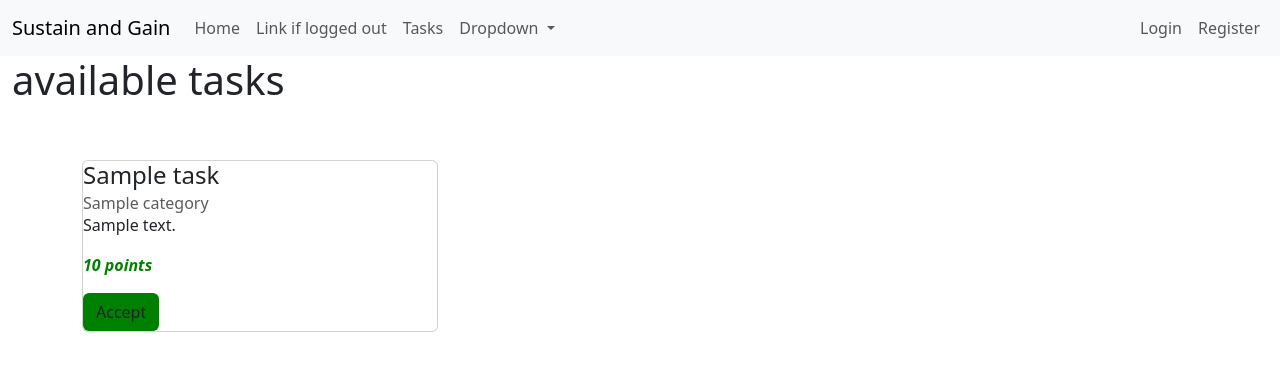
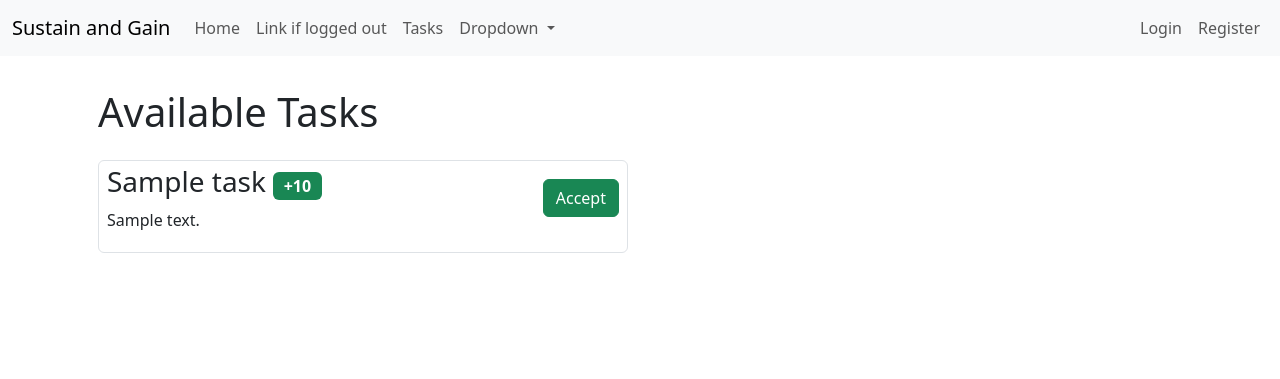
Before and after one commit to sustainabilityproject/sustainandgain.fun, a Django app: template templates/tasks/index.html in a window 1280 px wide. Shown: the top 379 px of the page. Run offline with Django 4.2, Linux system fonts and the light colour scheme; the template is opened without the code that fills it: most values are stand-ins (such as "Sample title", 1, 10 or a date in 2020); some libraries are stand-ins or nearby versions.

Commit message:
Redesign available tasks

```diff
--- /dev/null
+++ b/templates/tasks/_task_card.html
@@ -0,0 +1,14 @@
+<div class="col-6 mt-3">
+    <div class="d-flex justify-content-between px-2 py-1 border rounded">
+        <div class="d-flex flex-column">
+            <h3>{{ title }} <span
+                    class="badge text-bg-success fs-6">+{{ points }}</span></h3>
+            <p>{{ description }}</p>
+        </div>
+        <div class="my-auto">
+            <form method="get" action="{{ action_url }}">
+                <input type="submit" value="{{ action_text }}" class="btn btn-success">
+            </form>
+        </div>
+    </div>
+</div>
--- a/templates/tasks/index.html
+++ b/templates/tasks/index.html
@@ -1,50 +1,23 @@
 <head>
-
-    {% extends 'base.html'%}
-    {% block title%}Tasks{%endblock%}
-
-    <!--
-    ------Copyright for cards template-----
-    Copyright (c) 2023 by david echeverri (https://codepen.io/modelsofidentity/pen/gRaXPg)
-    Permission is hereby granted, free of charge, to any person obtaining a copy of this software and associated documentation files (the "Software"), to deal in the Software without restriction, including without limitation the rights to use, copy, modify, merge, publish, distribute, sublicense, and/or sell copies of the Software, and to permit persons to whom the Software is furnished to do so, subject to the following conditions:
-    The above copyright notice and this permission notice shall be included in all copies or substantial portions of the Software.
-    THE SOFTWARE IS PROVIDED "AS IS", WITHOUT WARRANTY OF ANY KIND, EXPRESS OR IMPLIED, INCLUDING BUT NOT LIMITED TO THE WARRANTIES OF MERCHANTABILITY, FITNESS FOR A PARTICULAR PURPOSE AND NONINFRINGEMENT. IN NO EVENT SHALL THE AUTHORS OR COPYRIGHT HOLDERS BE LIABLE FOR ANY CLAIM, DAMAGES OR OTHER LIABILITY, WHETHER IN AN ACTION OF CONTRACT, TORT OR OTHERWISE, ARISING FROM, OUT OF OR IN CONNECTION WITH THE SOFTWARE OR THE USE OR OTHER DEALINGS IN THE SOFTWARE.
-    -->
-
+    {% extends 'base.html' %}
+    {% block title %}Available Tasks{% endblock %}
 </head>
 
 {% block content %}
-{% if tasks_list %}
-<h1>available tasks</h1>
-  <div class="py-5">
-    <div class="container">
-      <div class="row hidden-md-up">
-
-        {% for task in tasks_list %}
-
-        <div class="col-md-4">
-          <div class="card">
-            <div class="card-block">
-              <h4 class="card-title">{{ task.title }}</h4>
-              <h6 class="card-subtitle text-muted">{{ task.category }}</h6>
-              <p class="card-text p-y-1">{{ task.description }}</p>
-              <p class="card-text p-y-1" style="color: green; font-style: italic; font-weight: bolder">{{ task.points }} points</p>
-                <a href="{% url 'accept_task' task.pk %}"><button class = "btn btn=primary" style = "background-color: green">Accept</button></a>
-
-
-
-            </div>
-          </div>
+    <div class="container mx-auto">
+        <div class="active p-3 mt-3">
+            <h1>Available Tasks</h1>
+            {% if tasks_list %}
+                <div class="row">
+                    {% for task in tasks_list %}
+                        {% url 'accept_task' task.id as action_url %}
+                        {% include 'tasks/_task_card.html' with title=task.title description=task.description points=task.points action_text="Accept" %}
+                    {% endfor %}
+                </div>
+            {% else %}
+                <p>No tasks are currently available :(</p>
+            {% endif %}
         </div>
-
-        {% endfor %}
-
-      </div>
     </div>
-  </div>
-
-    {% else %}
-    <p>No tasks are currently available :(</p>
-
-{% endif %}
+    </div>
 {% endblock %}
```
Also changed, not shown: templates/tasks/my_tasks.html (+3 -15 lines).
